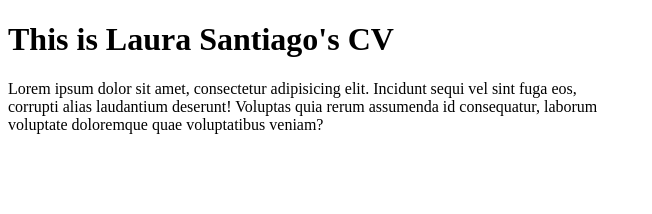
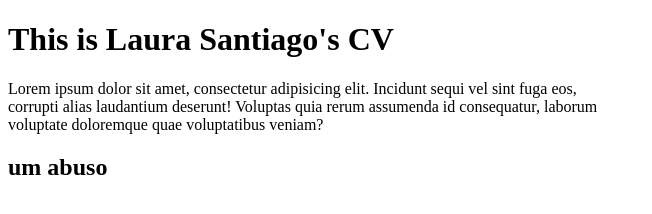
Before and after one commit to LauraSantiag0/meu-novo-cv, a plain HTML site: page index.html in a window 1280 px wide. Shown: the whole page, without its empty margins (0-652 px from the left). Drawn offline with Linux system fonts and the light colour scheme.

Commit message:
testando

```diff
--- a/index.html
+++ b/index.html
@@ -8,5 +8,6 @@
 <body>
     <h1>This is Laura Santiago's CV</h1>
     <p>Lorem ipsum dolor sit amet, consectetur adipisicing elit. Incidunt sequi vel sint fuga eos, <br> corrupti alias laudantium deserunt! Voluptas quia rerum assumenda id consequatur, laborum <br>voluptate doloremque quae voluptatibus veniam?</p>
+    <h2>um abuso</h2>
 </body>
 </html>
```
Also changed, not shown: 1 other file.
